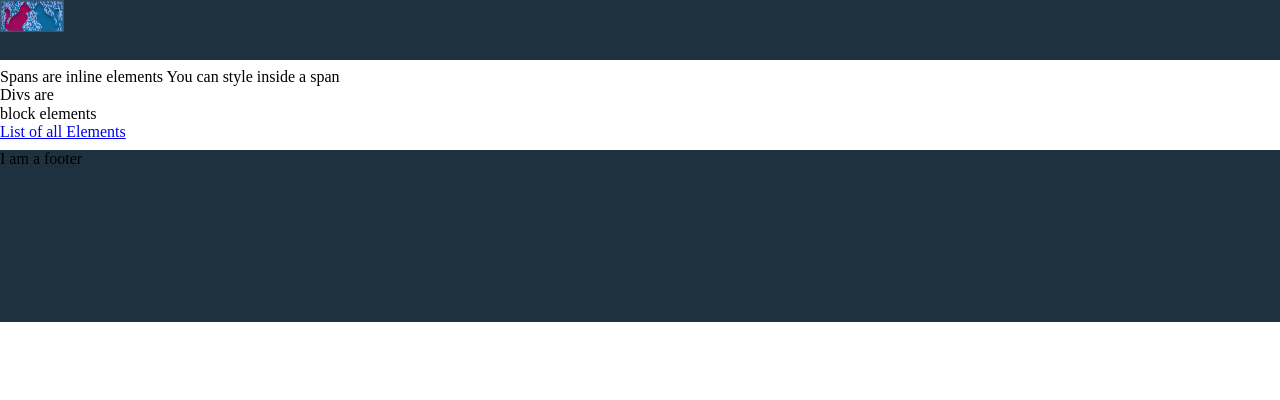
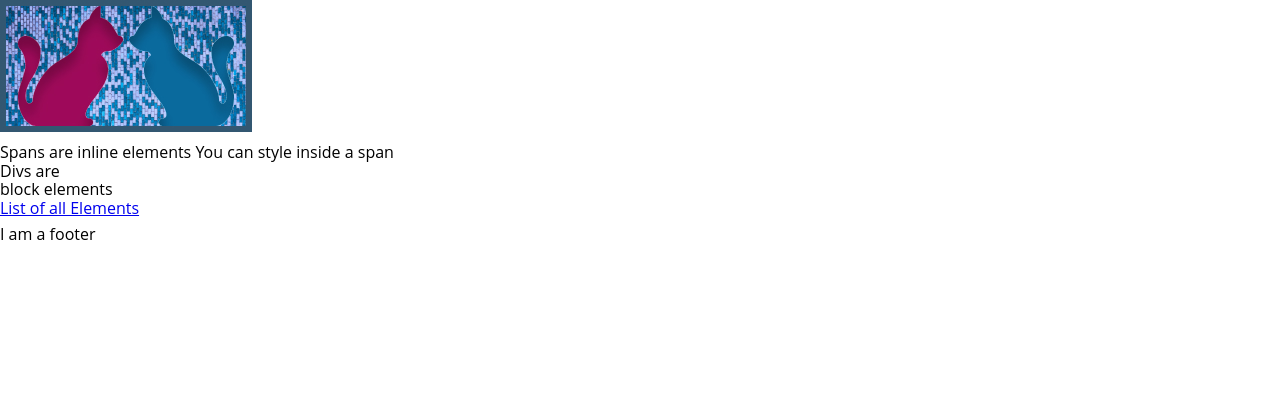
Before and after one commit to frk-sandkake/frksandkake-learns2code, a plain HTML site: page index.html in a window 1280 px wide. Drawn offline with nearby package versions, Linux system fonts and the light colour scheme.

Commit message:
some changes

```diff
--- a/css/style.css
+++ b/css/style.css
@@ -1,19 +1,18 @@
 /* This is a comment in CSS */
+/* .prettierrc.yml and .editorconfig are files with settings */
 
 :root {
-  --max-width: 987px;
+  --container-width: 987px;
   --header-height: 60px;
   --footer-height: 172px;
-  --default-font: "Open Sans";
+  --default-font-family: "Open Sans", sans-serif;
   --default-font-size: 1em;
   --default-nav-size: 0.713em;
   --default-pad-min: 0.5em;
   --default-pad-med: 1em;
   --default-pad-max: 1.5em;
   --default-nav-padding: 20px;
-  --header-bg: #1d313f;
-  --main-bg: pink;
-  --footer-bg: #1d313f;
+  --brand-dark-blue: #1d313f;
 }
 
 body {
@@ -23,19 +22,20 @@ body {
     "header" auto
     "main" auto
     "footer" auto;
+  font-family: var(--default-font-family);
 }
 
 .header {
   grid-area: header;
-  background-color: var(--header-bg);
+  background-color: var(--brand-dark-blue);
   height: var(--header-height);
 }
 
-.main {
+.app-main {
   grid-area: main;
 }
 
-.footer {
+.app-footer {
   grid-area: footer;
   background-color: var(--footer-bg);
   height: var(--footer-height);
--- a/index.html
+++ b/index.html
@@ -24,12 +24,16 @@
     <title>frkSandkake Learns HTML & CSS | Home</title>
   </head>
   <body class="">
-    <header class="header">
+    <header class="app-header">
       <div class="container">
-        <img src="/img/LOGO3x.jpg" alt="LOGO" width="64px" height="32px" />
+        <div class="row flex-it">
+          <div class="logo">
+            <img src="/img/LOGO3x.jpg" alt="LOGO" />
+          </div>
+        </div>
       </div>
     </header>
-    <main class="main">
+    <main class="app-main">
       <span>Spans</span>
       <span>are</span>
       <span>inline</span>
@@ -43,6 +47,6 @@
         >
       </div>
     </main>
-    <footer class="footer">I am a footer</footer>
+    <footer class="app-footer">I am a footer</footer>
   </body>
 </html>
```
